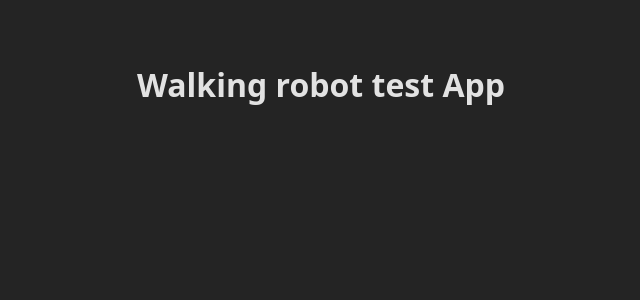
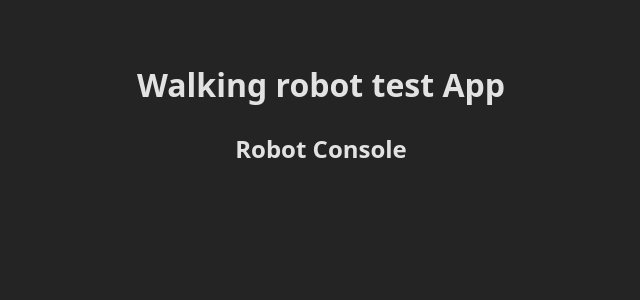
Before and after one commit to SantinoPetrovic/walking-robot-app, a React (Vite) app: page / in a window 1280 px wide. Shown: the top 300 px of the page, without its empty margins (319-959 px from the left). Built offline with nearby package versions, Linux system fonts and the light colour scheme.

Commit message:
Setup Robot console component.

```diff
--- a/src/App.tsx
+++ b/src/App.tsx
@@ -1,9 +1,11 @@
+import RobotConsole from './domain/robot/components/RobotConsole';
 import './App.css'
 
 function App() {
   return (
     <>
       <h1>Walking robot test App</h1>
+      <RobotConsole />
     </>
   );
 }
--- /dev/null
+++ b/src/domain/robot/components/RobotConsole.tsx
@@ -0,0 +1,9 @@
+const RobotConsole = () => {
+  return (
+    <>
+      <h2>Robot Console</h2>
+    </>
+  )
+};
+
+export default RobotConsole;
```
